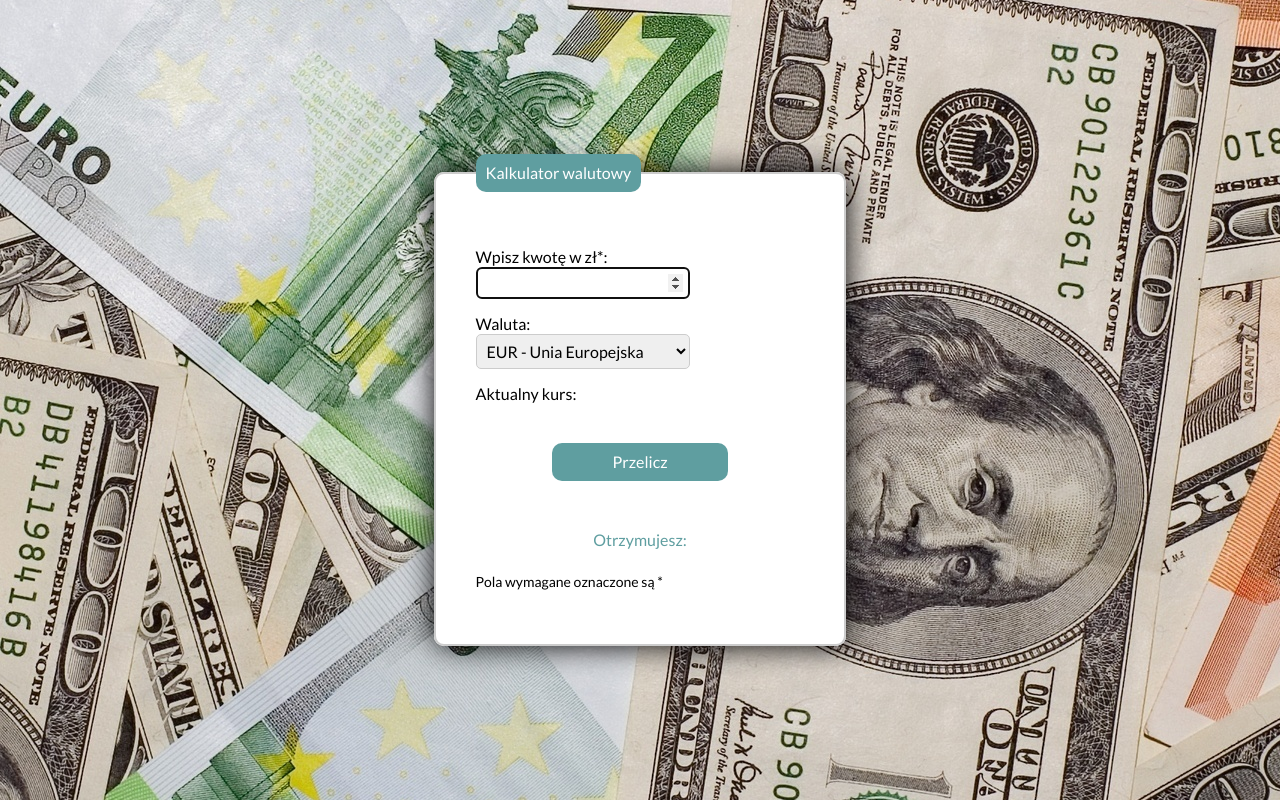
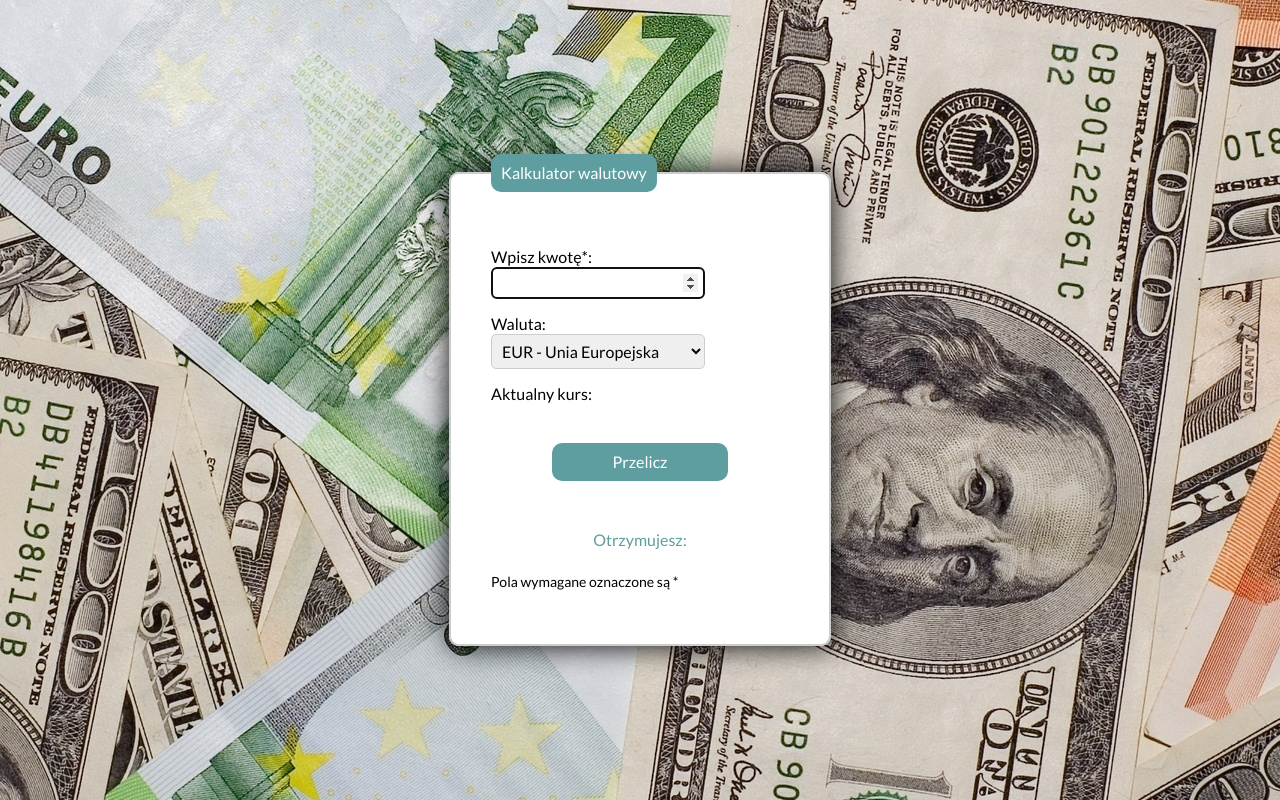
Before and after one commit to anna-wojcik/currency-converter-react, a React (Create React App) app: page / in a window 1280 px wide. Built offline with nearby package versions, Linux system fonts and the light colour scheme.

Commit message:
typing amount not in PLN in input

```diff
--- a/src/Form/index.js
+++ b/src/Form/index.js
@@ -20,7 +20,7 @@ const Form = ({ result, calculateResult }) => {
         <p>
           <label>
             <span className="form__labelText">
-              Wpisz kwotę w zł*:
+              Wpisz kwotę*:
             </span>
             <input
               value={amount}
```
